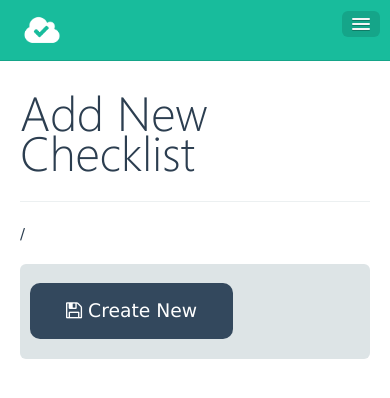
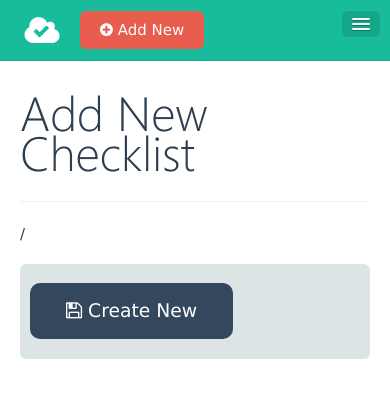
Before and after one commit to harrypotterismyname/django-skeleton, a Django app: template templates/mylist/new.html in a window 390 px wide. Shown: the top 398 px of the page. Run offline with Django 3.2, Linux system fonts and the light colour scheme; the template is opened without the code that fills it, so the values that code supplies are empty; parts of the project's set-up code (start-up, migrations or seed data) failed here and were passed over; some libraries are stand-ins or nearby versions.

Commit message:
update responsive

```diff
--- a/static/css/main.css
+++ b/static/css/main.css
@@ -157,7 +157,13 @@ h2.task-title {
 
 /* RESPONSIVE */
 @media (max-width: 979px) {
-  body {
-    padding-top: 0 !important;
-  }
+    body {
+        padding-top: 0 !important;
+    }
+
+    .btn-add-new {
+        position: absolute;
+        left: 80px;
+        top: 5px;
+    }
 }
--- a/templates/base.html
+++ b/templates/base.html
@@ -62,11 +62,11 @@
                         <li><a href="{% url 'userena_signup' %}">{% trans "Create New Account" %}</a></li>
                     </ul>
                 {% endif %}
+            </div>
 
-                <a href="{% url 'mylist:add' %}" class="btn btn-danger pull-right" style="margin-right: 10px;">
-                    <i class="icon-plus-sign"></i> Add New
-                </a>
-            </div>
+            <a href="{% url 'mylist:add' %}" class="btn btn-danger pull-right btn-add-new" style="margin-right: 10px;">
+                <i class="icon-plus-sign"></i> {% trans 'Add New' %}
+            </a>
 
         </div>
     </div>
```
